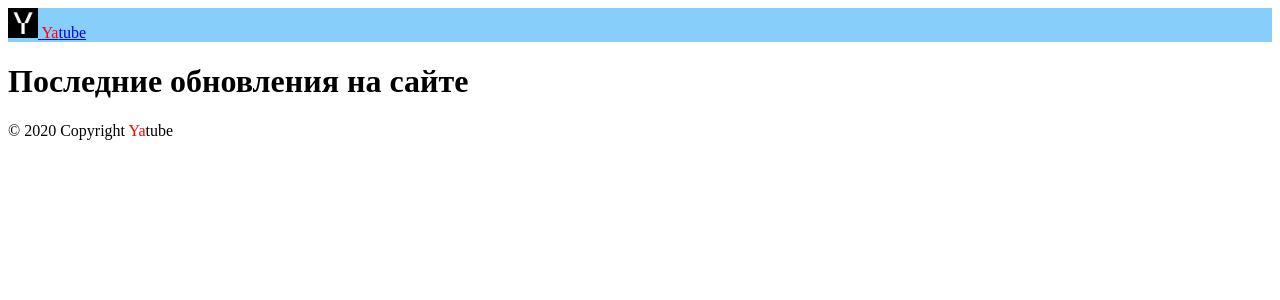
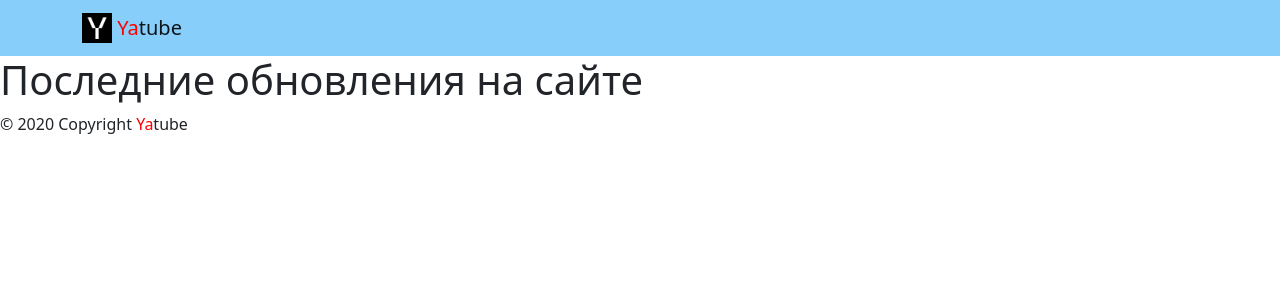
Before and after one commit to shelest-rustle/hw02_community, a Django app: page / in a window 1280 px wide. Shown: the top 300 px of the page. Run offline with Django 3.2, Linux system fonts and the light colour scheme; data that the repository does not hold is empty; some libraries are stand-ins or nearby versions.

Commit message:
3rd sprint project 2nd review attempt

```diff
--- a/yatube/posts/models.py
+++ b/yatube/posts/models.py
@@ -11,13 +11,17 @@ class Post(models.Model):
     group = models.ForeignKey(
         'Group',
         blank=True, null=True,
-        on_delete=models.CASCADE,
+        on_delete=models.SET_NULL,
+        related_name='posts'
     )
     author = models.ForeignKey(
         User,
         on_delete=models.CASCADE,
         related_name='posts'
     )
+
+    class Meta:
+        ordering = ['-pub_date']
 
 
 class Group(models.Model):
--- a/yatube/posts/views.py
+++ b/yatube/posts/views.py
@@ -1,11 +1,13 @@
 from django.shortcuts import render, get_object_or_404
 from .models import Post, Group
+
+cutoff = 10
 
 
 # Create your views here.
 def index(request):
     template = 'posts/index.html'
-    posts = Post.objects.order_by('-pub_date')[:10]
+    posts = Post.objects.select_related('group').all()[:cutoff]
     context = {'posts': posts}
     return render(request, template, context)
 
@@ -13,7 +15,7 @@ def index(request):
 def group_list(request, slug):
     template = 'posts/group_list.html'
     group = get_object_or_404(Group, slug=slug)
-    posts = Post.objects.filter(group=group).order_by('-pub_date')[:10]
+    posts = group.posts.all()[:cutoff]
     context = {
         'group': group,
         'posts': posts
--- a/yatube/templates/base.html
+++ b/yatube/templates/base.html
@@ -1,6 +1,20 @@
 {% load static %}
 <!DOCTYPE html>
 <html lang="ru">
+  <head>
+    <meta charset="utf-8"> <!-- Кодировка сайта -->
+    <!-- Сайт готов работать с мобильными устройствами -->
+    <meta name="viewport" content="width=device-width, initial-scale=1">
+    <!-- Загружаем фав-иконки -->
+    <link rel="icon" href="img/fav/fav.ico" type="image">
+    <link rel="apple-touch-icon" sizes="180x180" href="img/fav/apple-touch-icon.png">
+    <link rel="icon" type="image/png" sizes="32x32" href="img/fav/favicon-32x32.png">
+    <link rel="icon" type="image/png" sizes="16x16" href="img/fav/favicon-16x16.png">
+    <meta name="msapplication-TileColor" content="#000">
+    <meta name="theme-color" content="#ffffff">
+    <!-- Подключен файл со стандартными стилями бустрап -->
+    <link rel="stylesheet" href="{% static 'css/bootstrap.min.css' %}">
+  </head>
   <body>
     <header>
       {% include 'includes/header.html' %}
--- a/yatube/templates/posts/index.html
+++ b/yatube/templates/posts/index.html
@@ -1,18 +1,6 @@
 {% extends 'base.html' %}
 {% load static %}
   <head>
-    <meta charset="utf-8"> <!-- Кодировка сайта -->
-    <!-- Сайт готов работать с мобильными устройствами -->
-    <meta name="viewport" content="width=device-width, initial-scale=1">
-    <!-- Загружаем фав-иконки -->
-    <link rel="icon" href="img/fav/fav.ico" type="image">
-    <link rel="apple-touch-icon" sizes="180x180" href="img/fav/apple-touch-icon.png">
-    <link rel="icon" type="image/png" sizes="32x32" href="img/fav/favicon-32x32.png">
-    <link rel="icon" type="image/png" sizes="16x16" href="img/fav/favicon-16x16.png">
-    <meta name="msapplication-TileColor" content="#000">
-    <meta name="theme-color" content="#ffffff">
-    <!-- Подключен файл со стандартными стилями бустрап -->
-    <link rel="stylesheet" href="{% static 'css/bootstrap.min.css' %}">
     <title>Последние обновления на сайте</title>
   </head>
   <body>
@@ -25,7 +13,7 @@
             Автор: {{ post.author.get_full_name }}
           </li>
           <li>
-            Дата публикации: {{ post.pub_date|date:"j.m.Y" }}
+            Дата публикации: {{ post.pub_date|date:"d E Y" }}
           </li>
         </ul>
         <p> {{ post.text }}</p>
```
Also changed, not shown: yatube/templates/posts/group_list.html (+1 -14 lines), yatube/posts/migrations/0003_auto_20220621_2350.py (added).
